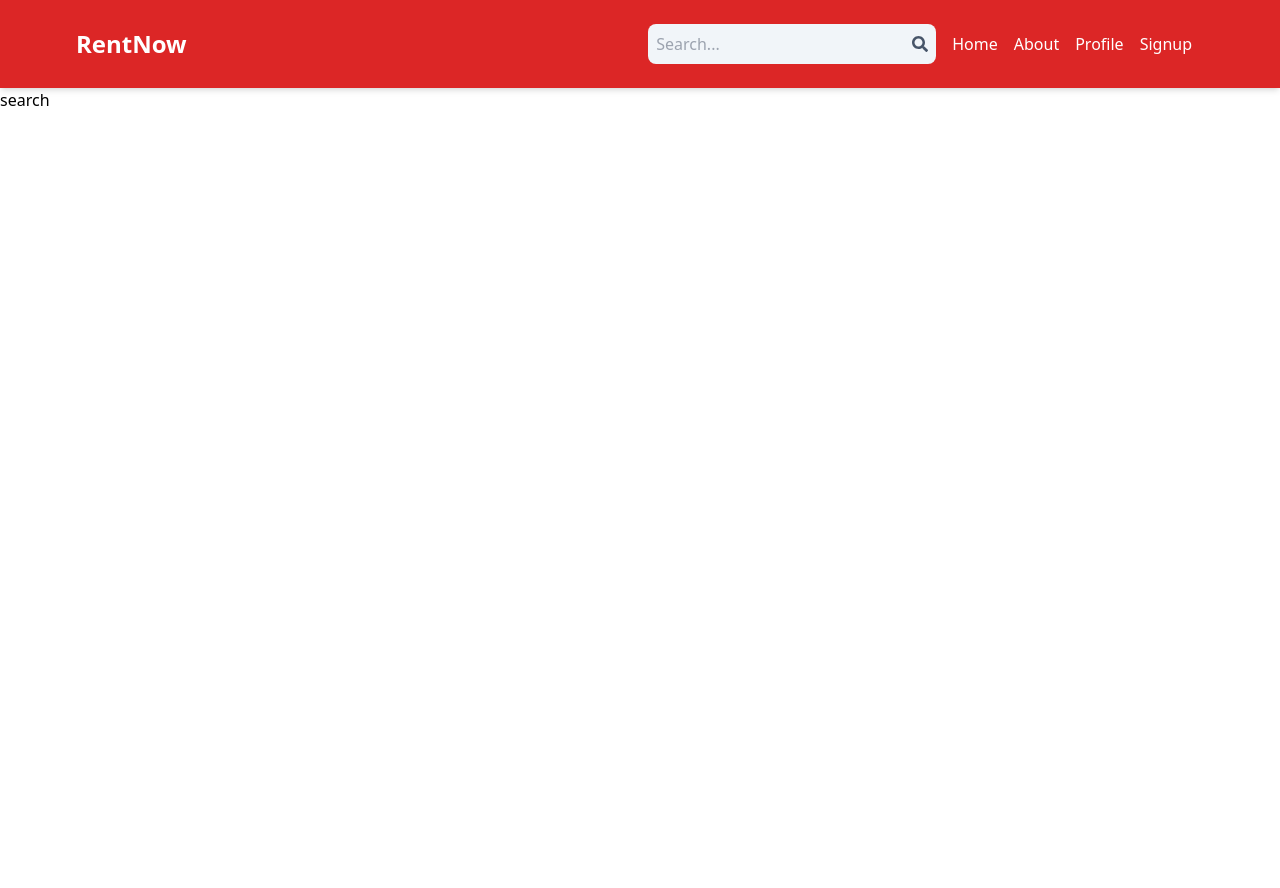
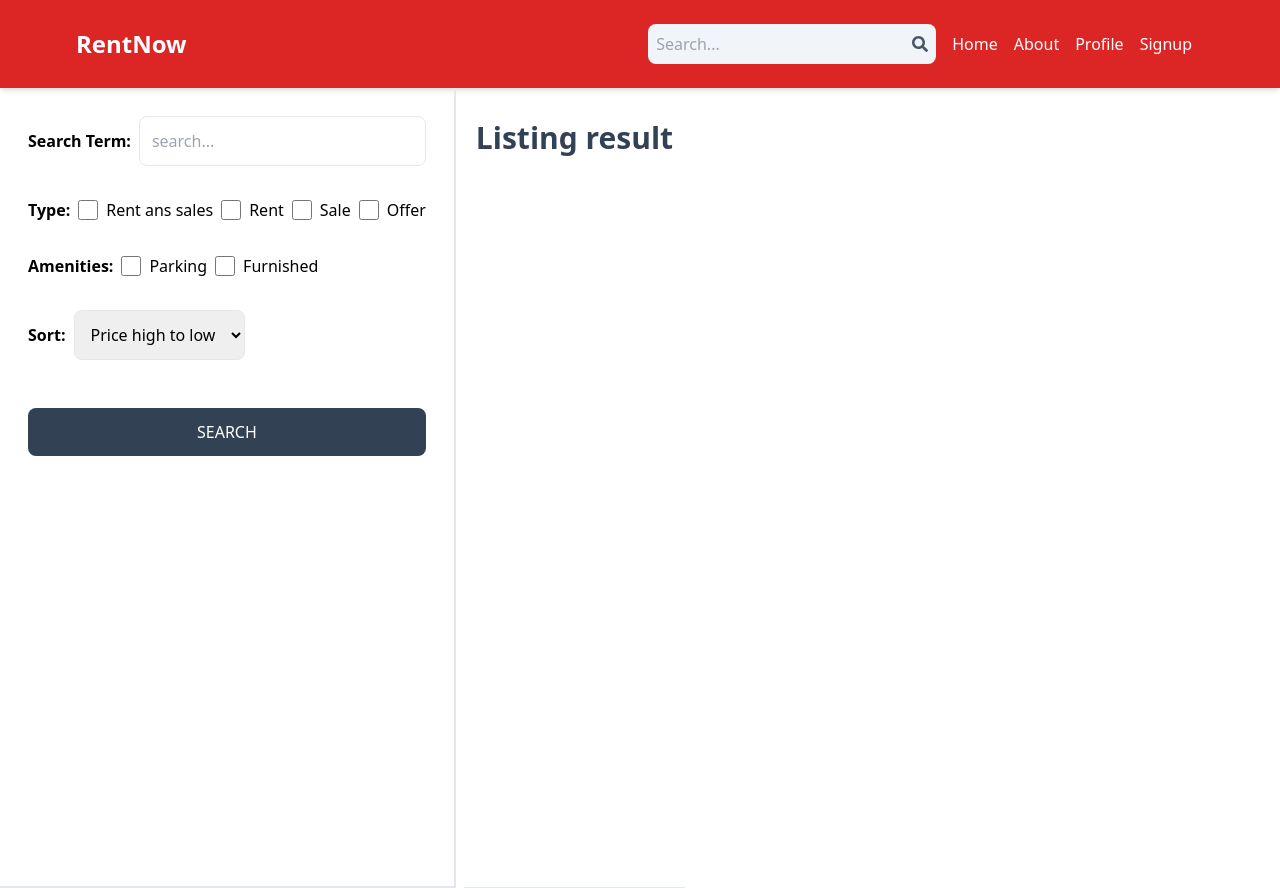
Before and after one commit to rishiSurya9/rentnow, a Next.js app: page /Search in a window 1280 px wide. Before the commit the page ends 800 px from the top, so only its background shows below. Built offline with nearby package versions, Linux system fonts and the light colour scheme.

Commit message:
Cretate Search page ui

```diff
--- a/app/Search/page.js
+++ b/app/Search/page.js
@@ -1,9 +1,69 @@
-import React from 'react'
+import React from 'react';
 
 const page = () => {
   return (
-    <div>search</div>
-  )
-}
+    <div className='flex flex-col md:flex-row gap-2 '>
+      <div className='p-7 border-b-2 md:border-r-2 md:min-h-screen'>
+        <form  className='flex flex-col gap-8' action="">
+            <div className='flex items-center gap-2'>
+                <label className='whitespace-nowrap font-semibold' htmlFor="">Search Term:</label>
+                <input type="text"
+                id='searchTerm'
+                placeholder='search...'
+                className='border rounded-lg p-3 w-full' />
+            </div>
 
-export default page
+            <div className='flex gap-2 flex-wrap items-center'>
+              <label className='font-semibold' htmlFor="">Type:</label>
+              <div className='flex gap-2'>
+                <input type="checkbox"  id='all' className='w-5'/>
+                <span>Rent ans sales</span>
+              </div>
+              <div className='flex gap-2'>
+                <input type="checkbox"  id='rent' className='w-5'/>
+                <span>Rent</span>
+              </div>
+              <div className='flex gap-2'>
+                <input type="checkbox"  id='sale' className='w-5'/>
+                <span>Sale</span>
+              </div>
+              <div className='flex gap-2'>
+                <input type="checkbox"  id='offer' className='w-5'/>
+                <span>Offer</span>
+              </div>
+            </div>
+
+            <div className='flex gap-2 flex-wrap items-center'>
+              <label className='font-semibold' htmlFor="">Amenities:</label>
+              <div className='flex gap-2'>
+                <input type="checkbox"  id='parking' className='w-5'/>
+                <span>Parking</span>
+              </div>
+              <div className='flex gap-2'>
+                <input type="checkbox"  id='furnished' className='w-5'/>
+                <span>Furnished</span>
+              </div>
+            </div>
+
+            <div className='flex items-center gap-2'>
+              <label className='font-semibold' htmlFor="">Sort:</label>
+              <select name="" id="sort_order"className='border rounded-lg p-3'>
+                <option >Price high to low </option>
+                <option >Price low to high </option>
+                <option >Latest</option>
+                <option >Oldest</option>
+              </select>
+            </div>
+
+            <button className='bg-slate-700 text-white p-3 rounded-lg mt-4 uppercase hover:opacity-95'>Search</button>
+        </form>
+      </div>
+
+      <div className='text-3xl font-bold border-b p-3 text-slate-700 mt-5'>
+        <h1>Listing result</h1>
+      </div>
+    </div>
+  );
+};
+
+export default page;
--- a/app/components/header.js
+++ b/app/components/header.js
@@ -36,7 +36,7 @@ const Header = () => {
     if (searchTerm.trim()) {
       const params = new URLSearchParams();
       params.set('searchTerm', searchTerm);
-      router.push(`/search?${params.toString()}`);
+      router.push(`/Search?${params.toString()}`);
     }
   };
 
```
